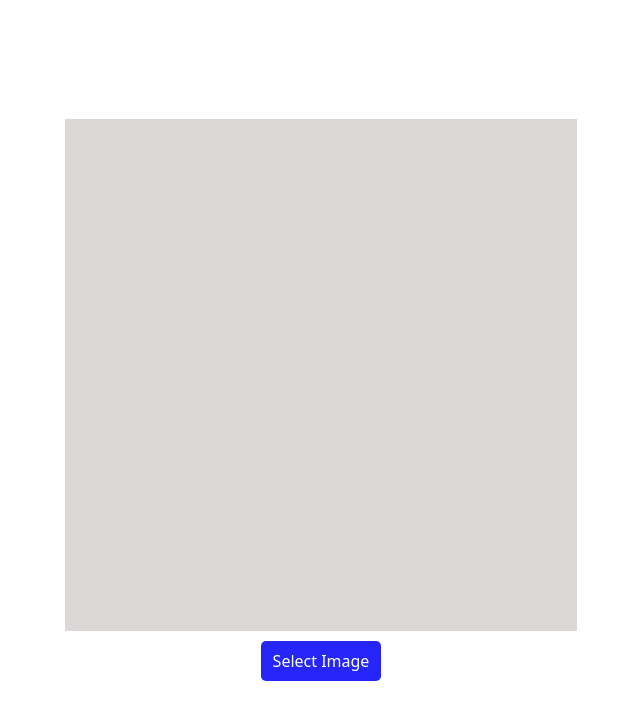
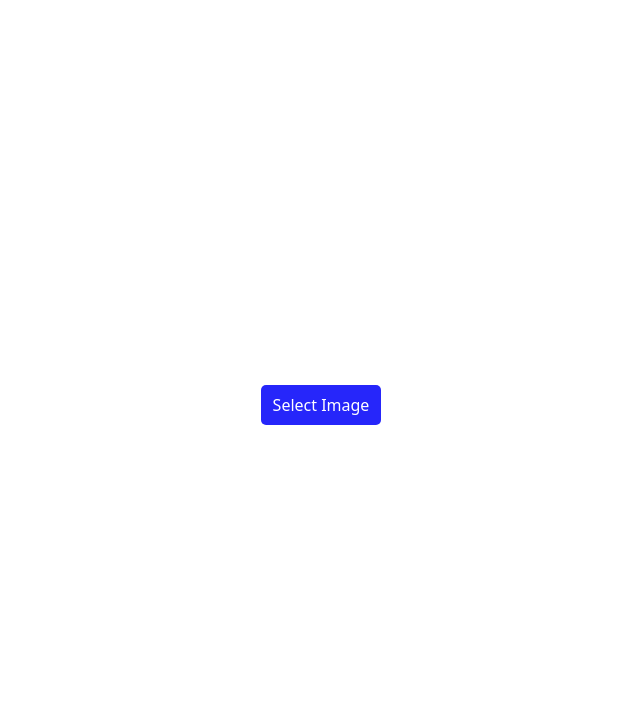
Before and after one commit to rohit235698/Image-fizz, a React (Vite) app: page / in a window 1280 px wide. Shown: the top 720 px of the page, without its empty margins (319-959 px from the left). Built offline with nearby package versions, Linux system fonts and the light colour scheme.

Commit message:
enhancements

```diff
--- a/src/App.css
+++ b/src/App.css
@@ -13,16 +13,9 @@ html, body {
   display: flex;
   justify-content: center;
   align-items: center;
-  flex-direction: column;
+  flex-direction: row;
 }
-.canvas {
-  display: flex;
-  flex-direction: row;
-  height: 512px;
-  width: 512px;
-  justify-content: center;
-  align-items: center;
-}
+
 .action-items {
   display: inline-flex;
   flex-direction: row;
--- a/src/components/FizzCanvas.tsx
+++ b/src/components/FizzCanvas.tsx
@@ -7,7 +7,7 @@ interface Props {
 }
 function FizzCanvas({ ready, image }: Props) {
     if (!ready)
-        return <div className='empty'></div>
+        return null
     if (image) {
         setImage(image);
         return <PixelLayout width ={image.width} height={image.height} />
--- a/src/components/Pixel/PixelComponent.tsx
+++ b/src/components/Pixel/PixelComponent.tsx
@@ -13,7 +13,7 @@ function PixelComponent({color, lvl, pos}: Props) {
   const springs = useSpring({
     from: { transform: "scale(0)"},
     to: { transform: "scale(1)" }
-  })
+  });
   const split = () => {
     if ((pos.he - pos.hs) > 4)
       activate(false);
@@ -23,8 +23,8 @@ function PixelComponent({color, lvl, pos}: Props) {
       <animated.div
         style={{
           backgroundColor: color,
-          height: '100%',
-          width: '100%',
+          height: Math.min(pos.he - pos.hs, pos.ve - pos.vs),
+          width: Math.min(pos.he - pos.hs, pos.ve - pos.vs),
           borderRadius: '50%',
           ...springs
         }}
--- a/src/layout/FizzLayout.tsx
+++ b/src/layout/FizzLayout.tsx
@@ -13,14 +13,13 @@ function FizzLayout() {
     }
     return (
         <div className='main-container'>
-            <div className='canvas'>
-                <FizzCanvas image={image} ready={ready}/>
-            </div>
-            <div className='action-items'>
+            <FizzCanvas image={image} ready={ready}/>
+            { !ready && <div className='action-items'>
                 <label className='action'> Select Image
                     <input className='action' type='file' onChange={uploadImage} />
                 </label>
             </div>
+            }
         </div>
     )
 }
--- a/src/service/FileService.ts
+++ b/src/service/FileService.ts
@@ -1,11 +1,8 @@
 import { Jimp, type Bitmap } from "jimp";
-import { UnsupportedImageDimension } from "../utils/Error";
 export async function getImageDetails(file: File): Promise<Bitmap> {
     const image = await Jimp.read(await file.arrayBuffer())
-    const {height, width} = image;
-    if (height < 256 || width < 256) {
-        throw new UnsupportedImageDimension(`Select a image with dimension equal to or greater that 1024 x 1024`);
-    }
-    image.crop({x: Math.max((width >> 1) - 256, 0), y: Math.max((height >> 1) - 256, 0), h: 512, w: 512});
+    const { height, width } = image;
+    const min = Math.min(width >> 1, height >> 1, window.innerHeight >> 1, window.innerWidth >> 1);
+    image.crop({x: (width >> 1) - min, y: (height >> 1) - min, h: min << 1, w: min << 1});
     return image.bitmap;
 }
--- a/src/utils/Error.ts
+++ /dev/null
@@ -1,5 +0,0 @@
-export class UnsupportedImageDimension extends Error {
-    constructor(msg: string) {
-        super(msg);
-    }
-}
```
